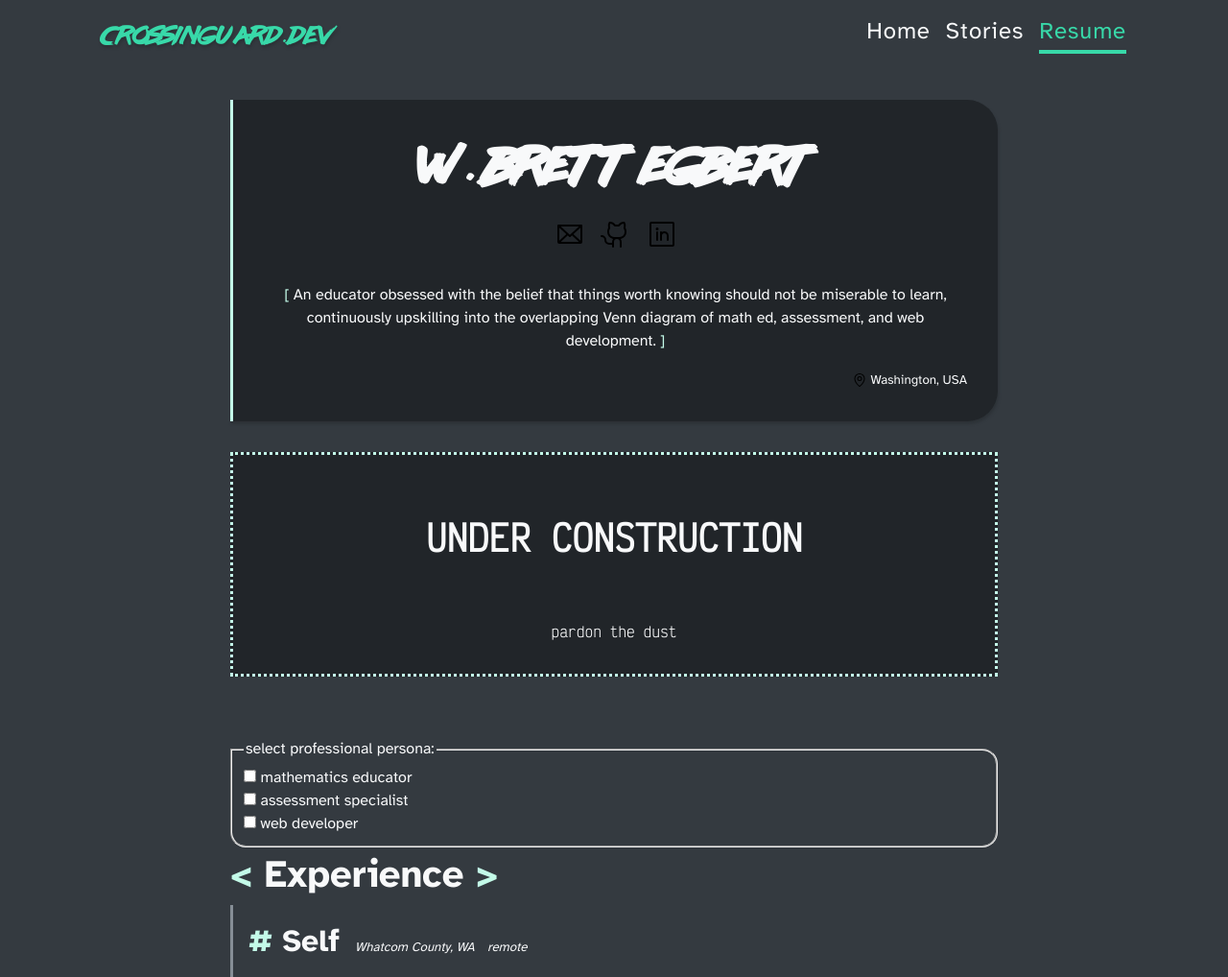
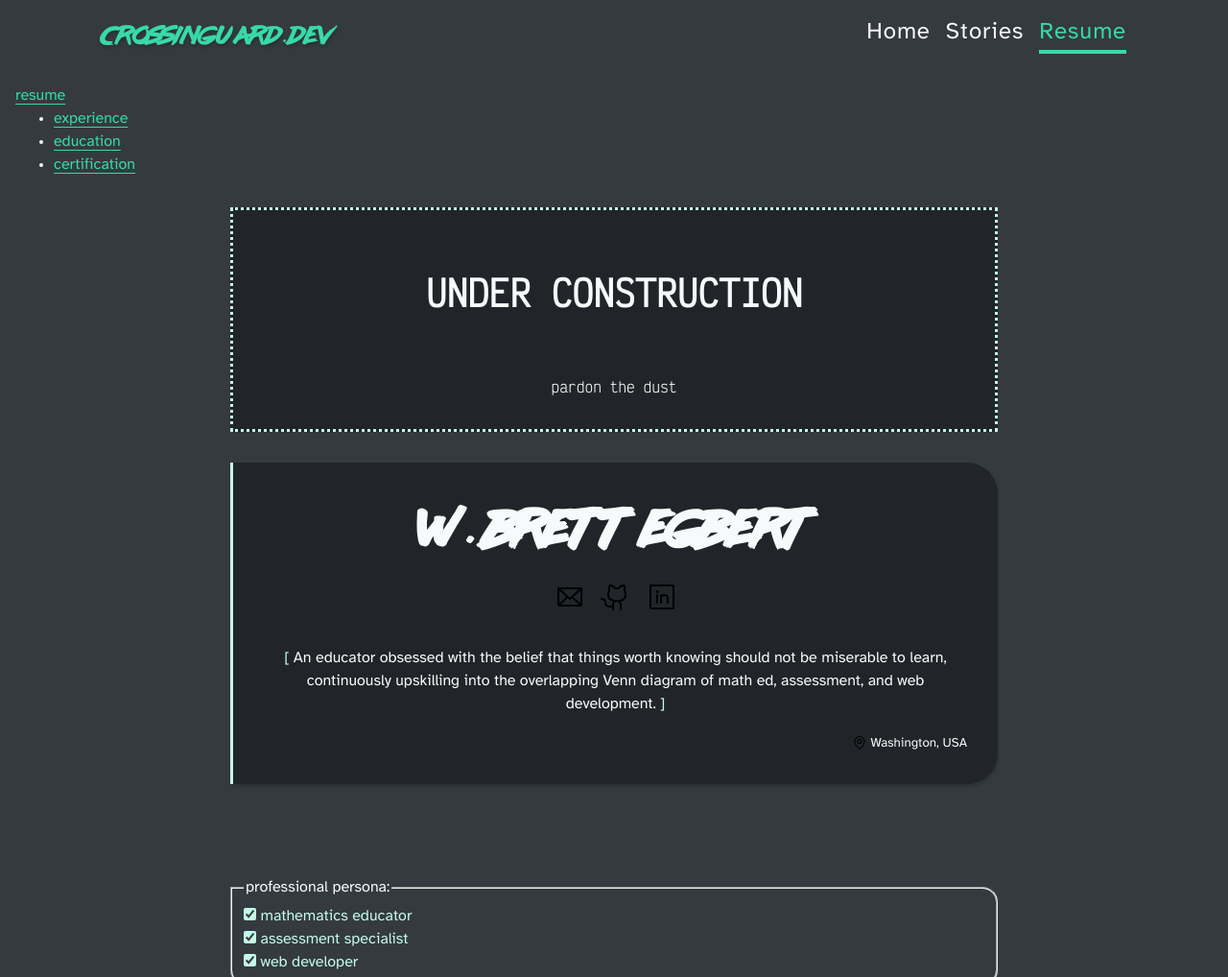
Before and after one commit to crossinguard/crossinguard.dev, an Astro site: page /resume in a window 1280 px wide. Shown: the top 1018 px of the page at 96% size. Built offline with nearby package versions, Linux system fonts and the light colour scheme; Astro itself is replaced by a stand-in of ours.

Commit message:
resume page nav

```diff
--- a/src/components/resume/Candidate.astro
+++ b/src/components/resume/Candidate.astro
@@ -16,7 +16,7 @@ import data from '../../data/resume.json';
 const { candidate }: CandidateData = data;
 ---
 
-<section class="candidate shadow">
+<section class="candidate shadow" id="candidate">
   <h1 class="name">{candidate.name}</h1>
   <Social />
   <p class="about">{candidate.about}</p>
--- a/src/components/resume/Certification.astro
+++ b/src/components/resume/Certification.astro
@@ -13,7 +13,7 @@ import data from '../../data/resume.json';
 const { certification }: CertificationData = data;
 ---
 
-<section class="certification">
+<section class="certification" id="certification">
   <h2>Certification</h2>
   <div class="certification-list">
     {
--- a/src/components/resume/Education.astro
+++ b/src/components/resume/Education.astro
@@ -14,7 +14,7 @@ import data from '../../data/resume.json';
 const { education }: EducationData = data;
 ---
 
-<section class="education">
+<section class="education" id="education">
   <h2>Education</h2>
   <div class="education-list">
     {
--- a/src/components/resume/Experience.astro
+++ b/src/components/resume/Experience.astro
@@ -28,21 +28,37 @@ import data from '../../data/resume.json';
 const { experience }: ExperienceData = data;
 ---
 
-<section class="experience">
+<section class="experience" id="experience">
   <fieldset class="persona-selector">
-    <legend>select professional persona:</legend>
+    <legend>professional persona:</legend>
     <div class="persona">
-      <input id="math" type="checkbox" name="persona" value="math" />
-      <label for="math">mathematics educator</label><br />
+      <input
+        id="math"
+        type="checkbox"
+        name="persona"
+        value="math"
+        aria-checked="true"
+        checked
+      />
+      <label for="math" class="label">mathematics educator</label><br />
       <input
         id="assessment"
         type="checkbox"
         name="persona"
         value="assessment"
+        aria-checked="true"
+        checked
       />
-      <label for="assessment">assessment specialist</label><br />
-      <input id="web" type="checkbox" name="persona" value="web" />
-      <label for="web">web developer</label>
+      <label for="assessment" class="label">assessment specialist</label><br />
+      <input
+        id="web"
+        type="checkbox"
+        name="persona"
+        value="web"
+        aria-checked="true"
+        checked
+      />
+      <label for="web" class="label">web developer</label>
     </div>
   </fieldset>
   <h2>Experience</h2>
@@ -101,6 +117,16 @@ const { experience }: ExperienceData = data;
 <style>
   .persona-selector {
     border-radius: 0 1rem 1rem;
+    margin-block: 1em;
+    accent-color: var(--accent);
+  }
+  input[type='checkbox'],
+  .label {
+    color: var(--gray);
+    cursor: pointer;
+  }
+  input[type='checkbox']:checked + .label {
+    color: var(--accent);
   }
   .experience-entry {
     padding: 0.5em;
--- /dev/null
+++ b/src/components/resume/ResumeNav.astro
@@ -0,0 +1,16 @@
+<div class="page-nav">
+  <a href="#candidate">resume</a>
+  <ul class="nav-items">
+    <li class="nav-item"><a href="#experience">experience</a></li>
+    <li class="nav-item"><a href="#education">education</a></li>
+    <li class="nav-item"><a href="#certification">certification</a></li>
+  </ul>
+</div>
+
+<style>
+  .page-nav {
+    position: sticky;
+    inset-block-start: 1rem;
+    padding: 1em;
+  }
+</style>
--- a/src/pages/resume.astro
+++ b/src/pages/resume.astro
@@ -1,5 +1,6 @@
 ---
 import BaseLayout from '../layouts/BaseLayout.astro';
+import ResumeNav from '../components/resume/ResumeNav.astro';
 import Candidate from '../components/resume/Candidate.astro';
 import Experience from '../components/resume/Experience.astro';
 import Education from '../components/resume/Education.astro';
@@ -11,9 +12,10 @@ const title = 'Resume';
 ---
 
 <BaseLayout title={title}>
+  <ResumeNav />
   <div id="resume" class="content resume">
+    <Construction />
     <Candidate />
-    <Construction />
     <Experience />
     <Education />
     <Certification />
--- a/src/styles/resume.css
+++ b/src/styles/resume.css
@@ -2,7 +2,7 @@
   --resume-accent: var(--accent);
   --section-accent: var(--gray-6);
   --subsection-accent: var(--gray-7);
-}
+
   h2::before {
     content: '< ';
     color: var(--resume-accent);
@@ -19,16 +19,15 @@ h4::before {
     content: '+ ';
     color: var(--resume-accent);
   }
-
-section {
-  padding-block: 3em;
-}
-
-:is(.experience-list, .responsibilities, .education-list, .certification-list) {
+  :is(
+      .experience-list,
+      .responsibilities,
+      .education-list,
+      .certification-list
+    ) {
     border-radius: 0 1rem;
     padding: 0 0 0.5em 0.5em;
   }
-
   .experience-list {
     border-inline-start: solid var(--section-accent);
     border-block-end: solid var(--section-accent);
@@ -46,3 +45,7 @@ section {
     border-inline-start: solid var(--section-accent);
     border-block-end: solid var(--section-accent);
   }
+}
+section {
+  padding-block: 3em;
+}
```
Lines whose indentation alone changed are shown as unchanged.
